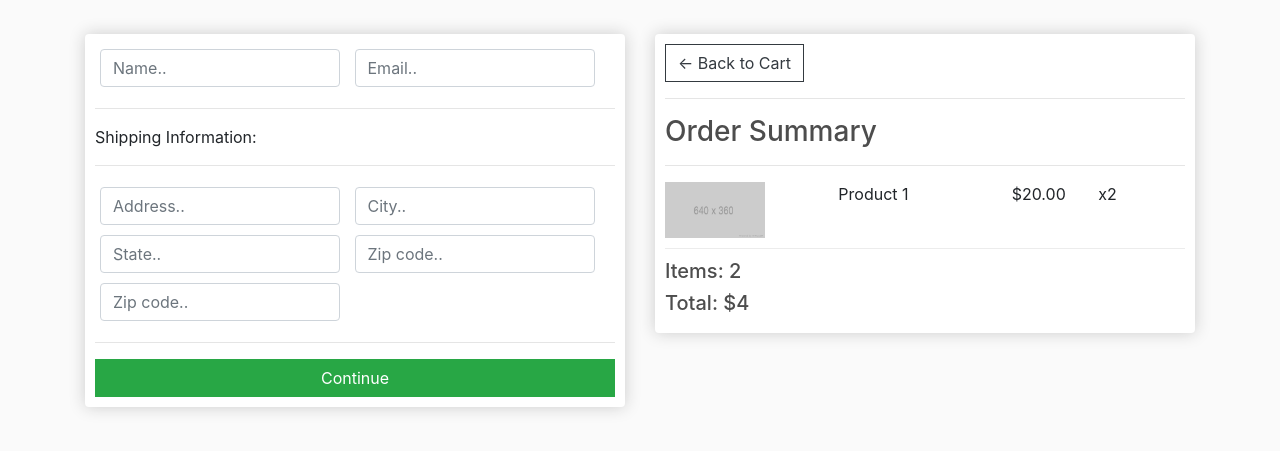
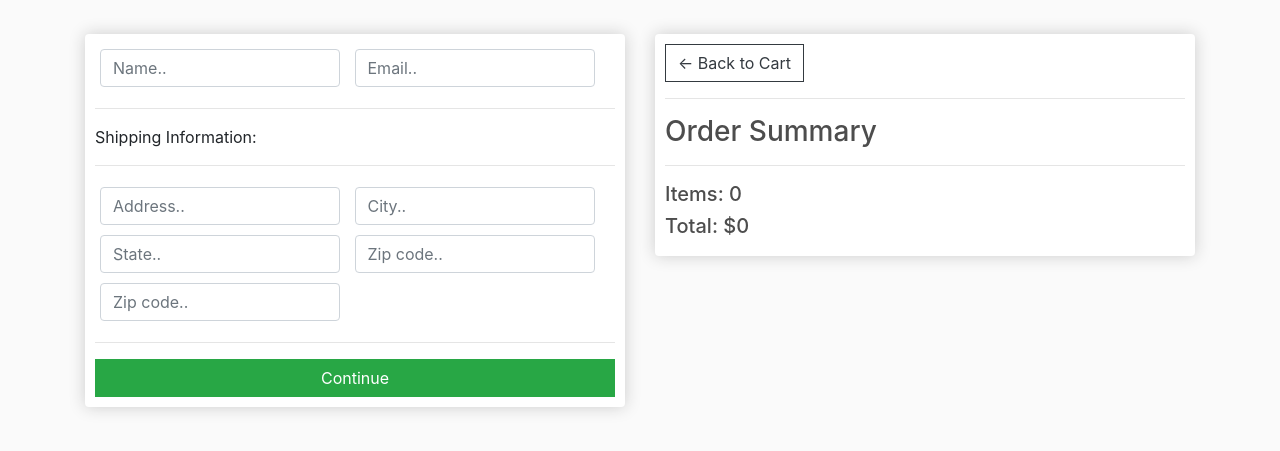
Before and after one commit to SayemKaderChowdhury/Ecommerce, a Django app: page /checkout/ in a window 1280 px wide. Shown: the part 57-508 px from the top of the page. Run offline with Django 3.2, Linux system fonts and the light colour scheme; some libraries are stand-ins or nearby versions.

Commit message:
Added checkout page data

```diff
--- a/store/templates/store/checkout.html
+++ b/store/templates/store/checkout.html
@@ -53,14 +53,20 @@
                 <hr>
                 <h3>Order Summary</h3>
                 <hr>
-                <div class="cart-row">
-                    <div style="flex:2"><img class="row-image" src="{% static 'images/placeholder.png' %}"></div>
-                    <div style="flex:2"><p>Product 1</p></div>
-                    <div style="flex:1"><p>$20.00</p></div>
-                    <div style="flex:1"><p>x2</p></div>
-                </div>
-                <h5>Items: 2</h5>
-                <h5>Total: $4</h5>
+
+                {% for item in items %}
+                    <div class="cart-row">
+                        <div style="flex:2"><img class="row-image" src="{{ item.product.imageURL }}" alt="">
+                        </div>
+                        <div style="flex:2"><p>{{ item.product.name }}</p></div>
+                        <div style="flex:1"><p>${{ item.product.price }}</p></div>
+                        <div style="flex:1"><p>x2{{ item.quantity }}</p></div>
+                    </div>
+                {% endfor %}
+
+
+                <h5>Items: {{ order.get_cart_items }}</h5>
+                <h5>Total: ${{ order.get_cart_total }}</h5>
             </div>
         </div>
     </div>
--- a/store/views.py
+++ b/store/views.py
@@ -13,12 +13,12 @@ def store(request):
 
 
 def cart(request):
-
     if request.user.is_authenticated:
         customer = request.user.customer
         order, created = Order.objects.get_or_create(customer=customer, complete=False)
         items = order.orderitem_set.all()
     else:
+        # Create empty cart for now for none-logged in users
         items = []
         order = {
             'get_cart_total': 0,
@@ -33,5 +33,20 @@ def cart(request):
 
 
 def checkout(request):
-    context = {}
+    if request.user.is_authenticated:
+        customer = request.user.customer
+        order, created = Order.objects.get_or_create(customer=customer, complete=False)
+        items = order.orderitem_set.all()
+    else:
+        # Create empty cart for now for none-logged in users
+        items = []
+        order = {
+            'get_cart_total': 0,
+            'get_cart_items': 0
+        }
+
+    context = {
+        'items': items,
+        'order': order
+    }
     return render(request, 'store/checkout.html', context)
```
